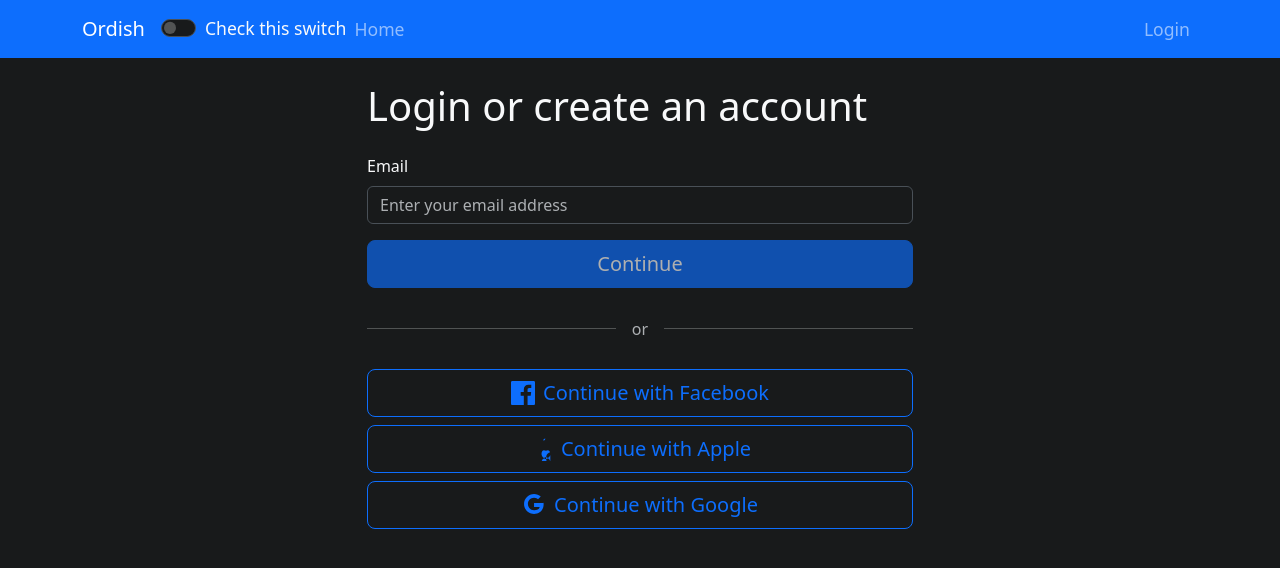
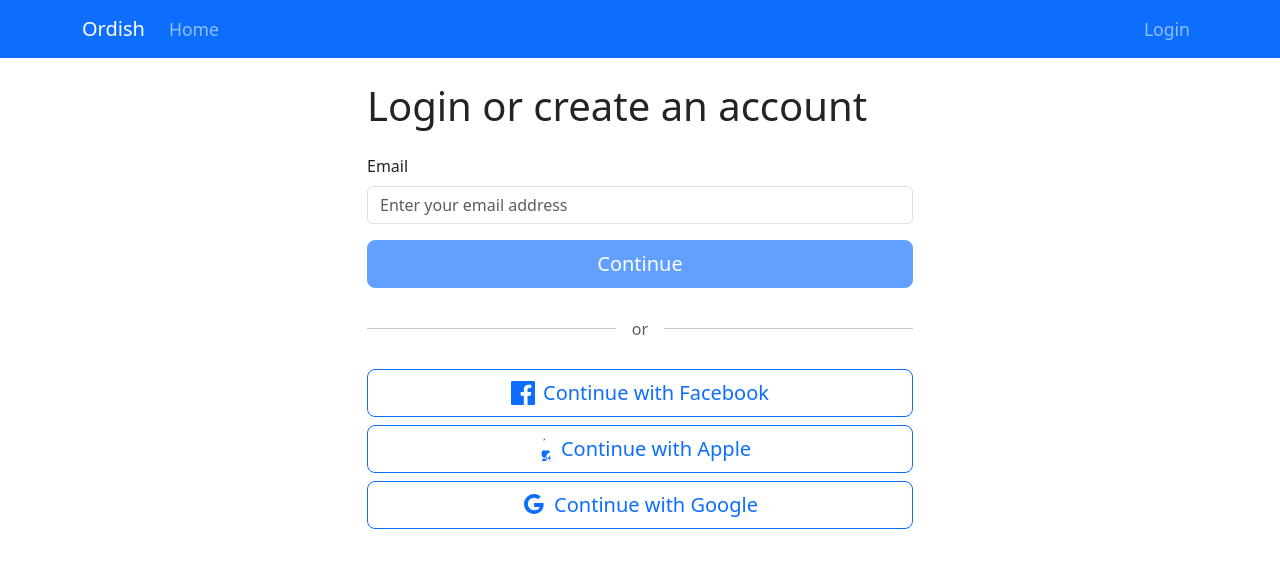
Before and after one commit to Cortex0101/Ordish, a React (Vite) app in the folder client/: page /login in a window 1280 px wide. Shown: the top 568 px of the page. Built offline with nearby package versions, Linux system fonts and the light colour scheme; no server answers.

Commit message:
Remove theme toggle

```diff
--- a/client/src/components/Header/Header.tsx
+++ b/client/src/components/Header/Header.tsx
@@ -1,6 +1,5 @@
 import { Navbar, Container, Nav, NavDropdown } from 'react-bootstrap';
 import { useAuth } from '../../contexts/AuthContext';
-import ThemeToggle from '../ThemeToggle/ThemeToggle';
 import './Header.scss';
 
 const Header = () => {
@@ -27,7 +26,6 @@ const Header = () => {
     <Navbar bg="primary" variant="dark" expand="lg" className="mb-4">
       <Container>
         <Navbar.Brand href="/">Ordish</Navbar.Brand>
-        <ThemeToggle />
         <Navbar.Toggle aria-controls="main-navbar" />
         <Navbar.Collapse id="main-navbar">
           <Nav className="me-auto">
```
